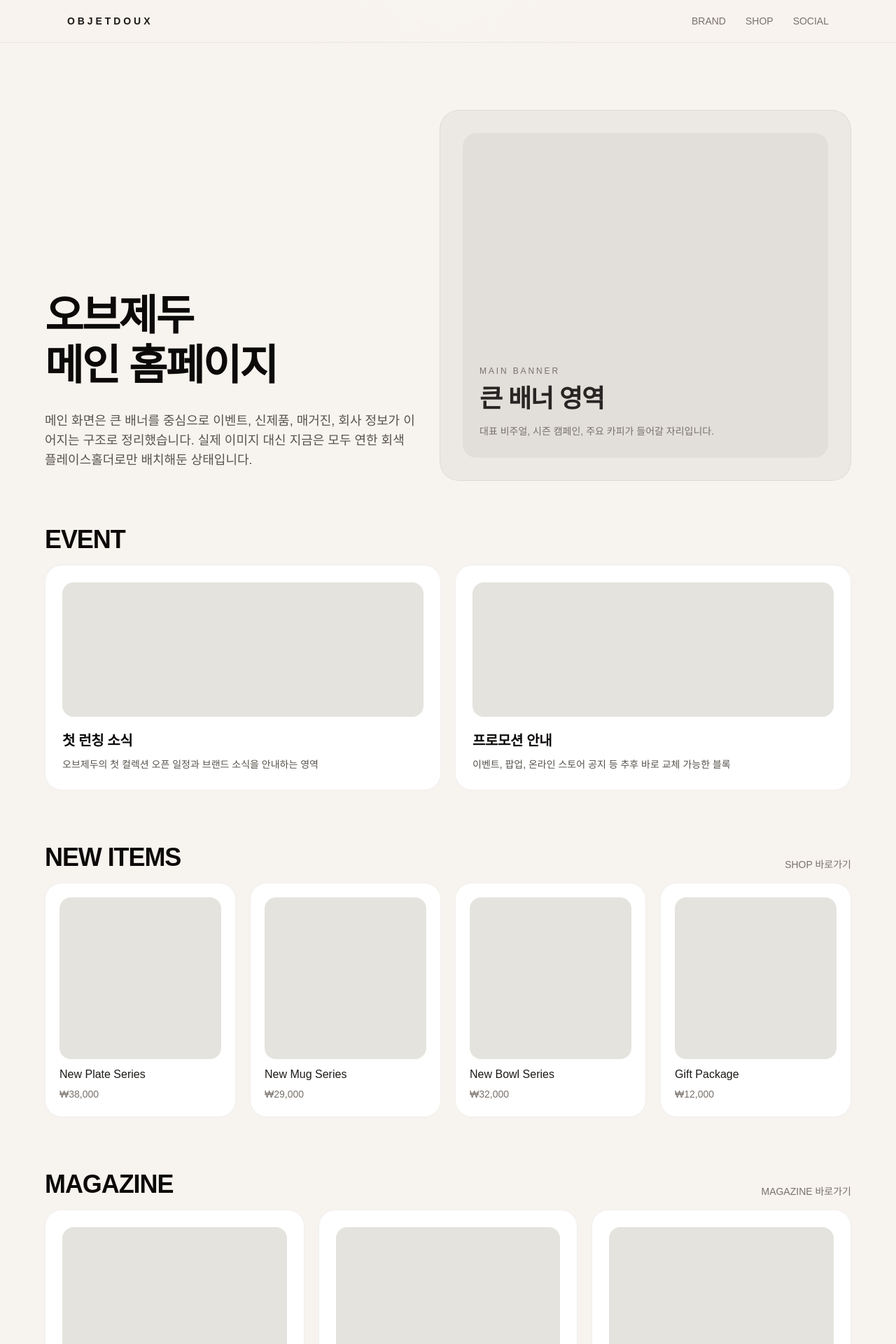
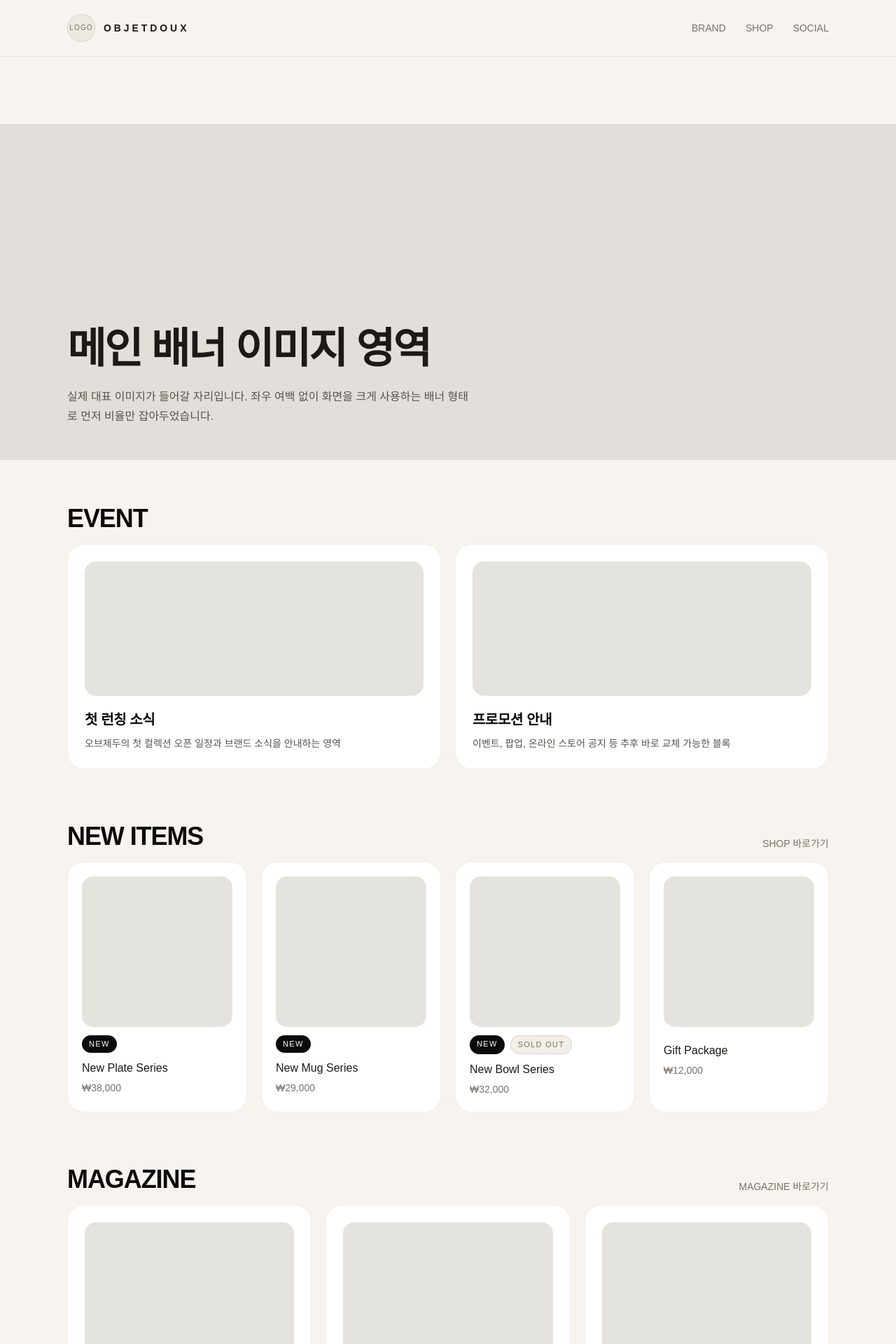
Before and after one commit to objetdoux/objetdoux, a Next.js app: page / in a window 1280 px wide. Shown: the top 1920 px of the page at 70% size. Built offline with nearby package versions, Linux system fonts and the light colour scheme.

Commit message:
feat. 새로운 디자인

```diff
--- a/src/app/components/site-header.tsx
+++ b/src/app/components/site-header.tsx
@@ -15,12 +15,17 @@ export function SiteHeader() {
   return (
     <header className="sticky top-0 z-50 border-b border-black/6 bg-[rgba(247,243,238,0.88)] backdrop-blur">
       <div className="mx-auto flex w-full max-w-6xl items-center justify-between px-6 py-5 lg:px-8">
-        <Link
-          href="/"
-          className="text-sm font-semibold uppercase tracking-[0.28em] text-stone-900"
-        >
-          objetdoux
-        </Link>
+        <div className="flex items-center gap-4">
+          <Link
+            href="/"
+            className="flex items-center gap-3 text-sm font-semibold uppercase tracking-[0.28em] text-stone-900"
+          >
+            <span className="flex h-10 w-10 items-center justify-center rounded-full border border-black/8 bg-[#ece8e2] text-[10px] font-medium tracking-[0.12em] text-stone-500">
+              LOGO
+            </span>
+            <span>objetdoux</span>
+          </Link>
+        </div>
 
         <nav className="hidden items-center gap-7 text-sm md:flex">
           {links.map((link) => {
--- a/src/app/magazine/page.tsx
+++ b/src/app/magazine/page.tsx
@@ -5,9 +5,6 @@ export default function MagazinePage() {
     <main className="bg-[#f7f3ee] px-6 py-16 lg:px-8 lg:py-24">
       <div className="mx-auto w-full max-w-6xl">
         <div className="max-w-2xl">
-          <p className="text-xs font-medium uppercase tracking-[0.24em] text-[#8a6b5f]">
-            magazine
-          </p>
           <h1 className="mt-4 text-4xl font-semibold tracking-[-0.04em] text-stone-950 sm:text-5xl">
             브랜드의 시선과 식탁에 대한 기록
           </h1>
--- a/src/app/page.tsx
+++ b/src/app/page.tsx
@@ -12,10 +12,10 @@ const eventItems = [
 ];
 
 const newItems = [
-  { name: "New Plate Series", price: "₩38,000" },
-  { name: "New Mug Series", price: "₩29,000" },
-  { name: "New Bowl Series", price: "₩32,000" },
-  { name: "Gift Package", price: "₩12,000" },
+  { name: "New Plate Series", price: "₩38,000", isNew: true, soldOut: false },
+  { name: "New Mug Series", price: "₩29,000", isNew: true, soldOut: false },
+  { name: "New Bowl Series", price: "₩32,000", isNew: true, soldOut: true },
+  { name: "Gift Package", price: "₩12,000", isNew: false, soldOut: false },
 ];
 
 const magazineItems = [
@@ -35,41 +35,24 @@ const magazineItems = [
 
 export default function Home() {
   return (
-    <main className="bg-[#f7f3ee] px-6 py-16 lg:px-8 lg:py-24">
-      <section className="mx-auto w-full max-w-6xl">
-        <div className="grid gap-8 lg:grid-cols-[0.95fr_1.05fr] lg:items-end">
-          <div className="max-w-xl py-4">
-            <h1 className="mt-5 text-4xl font-semibold leading-[1.18] tracking-[-0.04em] text-stone-950 sm:text-5xl lg:text-6xl">
-              오브제두
-              <br />
-              메인 홈페이지
-            </h1>
-            <p className="mt-7 text-base leading-7 text-stone-600 sm:text-lg">
-              메인 화면은 큰 배너를 중심으로 이벤트, 신제품, 매거진, 회사 정보가
-              이어지는 구조로 정리했습니다. 실제 이미지 대신 지금은 모두 연한
-              회색 플레이스홀더로만 배치해둔 상태입니다.
-            </p>
-          </div>
-
-          <div className="rounded-[1.75rem] border border-black/6 bg-[#ece9e4] p-6 sm:p-8">
-            <div className="flex min-h-[21rem] items-end rounded-[1.25rem] bg-[#e2dfda] p-6 sm:min-h-[29rem]">
-              <div>
-                <p className="text-xs font-medium uppercase tracking-[0.24em] text-stone-500">
-                  Main Banner
-                </p>
-                <h2 className="mt-3 text-3xl font-semibold tracking-[-0.03em] text-stone-800 sm:text-4xl">
-                  큰 배너 영역
-                </h2>
-                <p className="mt-3 max-w-sm text-sm leading-7 text-stone-500">
-                  대표 비주얼, 시즌 캠페인, 주요 카피가 들어갈 자리입니다.
-                </p>
-              </div>
+    <main className="bg-[#f7f3ee] py-16 lg:py-24">
+      <section className="w-full">
+        <div className="aspect-[16/9] w-full bg-[#e2dfda] sm:aspect-[16/8] lg:aspect-[16/6]">
+          <div className="mx-auto flex h-full w-full max-w-6xl items-end px-6 py-8 sm:px-8 sm:py-10 lg:px-8 lg:py-12">
+            <div className="max-w-2xl">
+              <h1 className="text-4xl font-semibold leading-[1.15] tracking-[-0.04em] text-stone-900 sm:text-5xl lg:text-6xl">
+                메인 배너 이미지 영역
+              </h1>
+              <p className="mt-5 max-w-xl text-sm leading-6 text-stone-600 sm:text-base sm:leading-7">
+                실제 대표 이미지가 들어갈 자리입니다. 좌우 여백 없이 화면을 크게
+                사용하는 배너 형태로 먼저 비율만 잡아두었습니다.
+              </p>
             </div>
           </div>
         </div>
       </section>
 
-      <section className="mx-auto mt-16 w-full max-w-6xl">
+      <section className="mx-auto mt-16 w-full max-w-6xl px-6 lg:px-8">
         <div>
           <h2 className="mt-3 text-3xl font-semibold tracking-[-0.03em] text-stone-950 sm:text-4xl">
             EVENT
@@ -94,7 +77,7 @@ export default function Home() {
         </div>
       </section>
 
-      <section className="mx-auto mt-16 w-full max-w-6xl">
+      <section className="mx-auto mt-16 w-full max-w-6xl px-6 lg:px-8">
         <div className="flex items-end justify-between">
           <div>
             <h2 className="mt-3 text-3xl font-semibold tracking-[-0.03em] text-stone-950 sm:text-4xl">
@@ -113,6 +96,18 @@ export default function Home() {
               className="rounded-[1.5rem] border border-black/6 bg-white p-4 sm:p-5"
             >
               <div className="aspect-square rounded-[1rem] bg-[#e5e3de]" />
+              <div className="mt-3 flex flex-wrap gap-2">
+                {item.isNew ? (
+                  <span className="rounded-full bg-stone-950 px-2.5 py-1 text-[11px] font-medium uppercase tracking-[0.12em] text-white">
+                    New
+                  </span>
+                ) : null}
+                {item.soldOut ? (
+                  <span className="rounded-full border border-black/10 bg-[#f3eee8] px-2.5 py-1 text-[11px] font-medium uppercase tracking-[0.12em] text-stone-500">
+                    Sold Out
+                  </span>
+                ) : null}
+              </div>
               <p className="mt-2.5 text-base font-medium text-stone-900">
                 {item.name}
               </p>
@@ -124,7 +119,7 @@ export default function Home() {
         </div>
       </section>
 
-      <section className="mx-auto mt-16 w-full max-w-6xl">
+      <section className="mx-auto mt-16 w-full max-w-6xl px-6 lg:px-8">
         <div className="flex items-end justify-between">
           <div>
             <h2 className="mt-3 text-3xl font-semibold tracking-[-0.03em] text-stone-950 sm:text-4xl">
@@ -157,7 +152,7 @@ export default function Home() {
         </div>
       </section>
 
-      <section className="mx-auto mt-16 w-full max-w-6xl">
+      <section className="mx-auto mt-16 w-full max-w-6xl px-6 lg:px-8">
         <div className="rounded-[1.75rem] border border-black/6 bg-white px-6 py-8 sm:px-8 sm:py-10">
           <div className="max-w-xl">
             <h2 className="mt-3 text-3xl font-semibold tracking-[-0.03em] text-stone-950 sm:text-4xl">
--- a/src/app/shop/page.tsx
+++ b/src/app/shop/page.tsx
@@ -5,9 +5,6 @@ export default function ShopPage() {
     <main className="bg-[#f7f3ee] px-6 py-16 lg:px-8 lg:py-24">
       <div className="mx-auto w-full max-w-6xl">
         <div className="max-w-2xl">
-          <p className="text-xs font-medium uppercase tracking-[0.24em] text-[#8a6b5f]">
-            shop
-          </p>
           <h1 className="mt-4 text-4xl font-semibold tracking-[-0.04em] text-stone-950 sm:text-5xl">
             제품과 카테고리를 보여주는 공간
           </h1>
@@ -18,7 +15,31 @@ export default function ShopPage() {
           </p>
         </div>
 
-        <div className="mt-10 grid gap-8 lg:grid-cols-[220px_minmax(0,1fr)]">
+        <div className="mt-8 rounded-[1.5rem] border border-black/6 bg-white p-4 sm:p-5">
+          <div className="flex flex-col gap-3 sm:flex-row sm:items-center sm:justify-between">
+            <div>
+              <p className="text-sm font-medium text-stone-900">상품 검색</p>
+              <p className="mt-1 text-sm text-stone-500">
+                추후 상품명, 카테고리로 검색할 수 있는 영역입니다.
+              </p>
+            </div>
+            <div className="flex w-full gap-2 sm:w-auto sm:min-w-[320px]">
+              <input
+                type="search"
+                placeholder="상품명을 검색해보세요"
+                className="min-w-0 flex-1 rounded-xl border border-black/8 bg-[#faf8f5] px-4 py-3 text-sm text-stone-700 outline-none placeholder:text-stone-400"
+              />
+              <button
+                type="button"
+                className="rounded-xl bg-stone-950 px-5 py-3 text-sm font-medium text-white transition hover:bg-stone-800"
+              >
+                검색
+              </button>
+            </div>
+          </div>
+        </div>
+
+        <div className="mt-6 grid gap-8 lg:grid-cols-[220px_minmax(0,1fr)]">
           <aside className="rounded-[1.5rem] border border-black/6 bg-white p-6">
             <p className="text-sm font-semibold text-stone-900">CATEGORY</p>
             <div className="mt-5 space-y-3">
```
